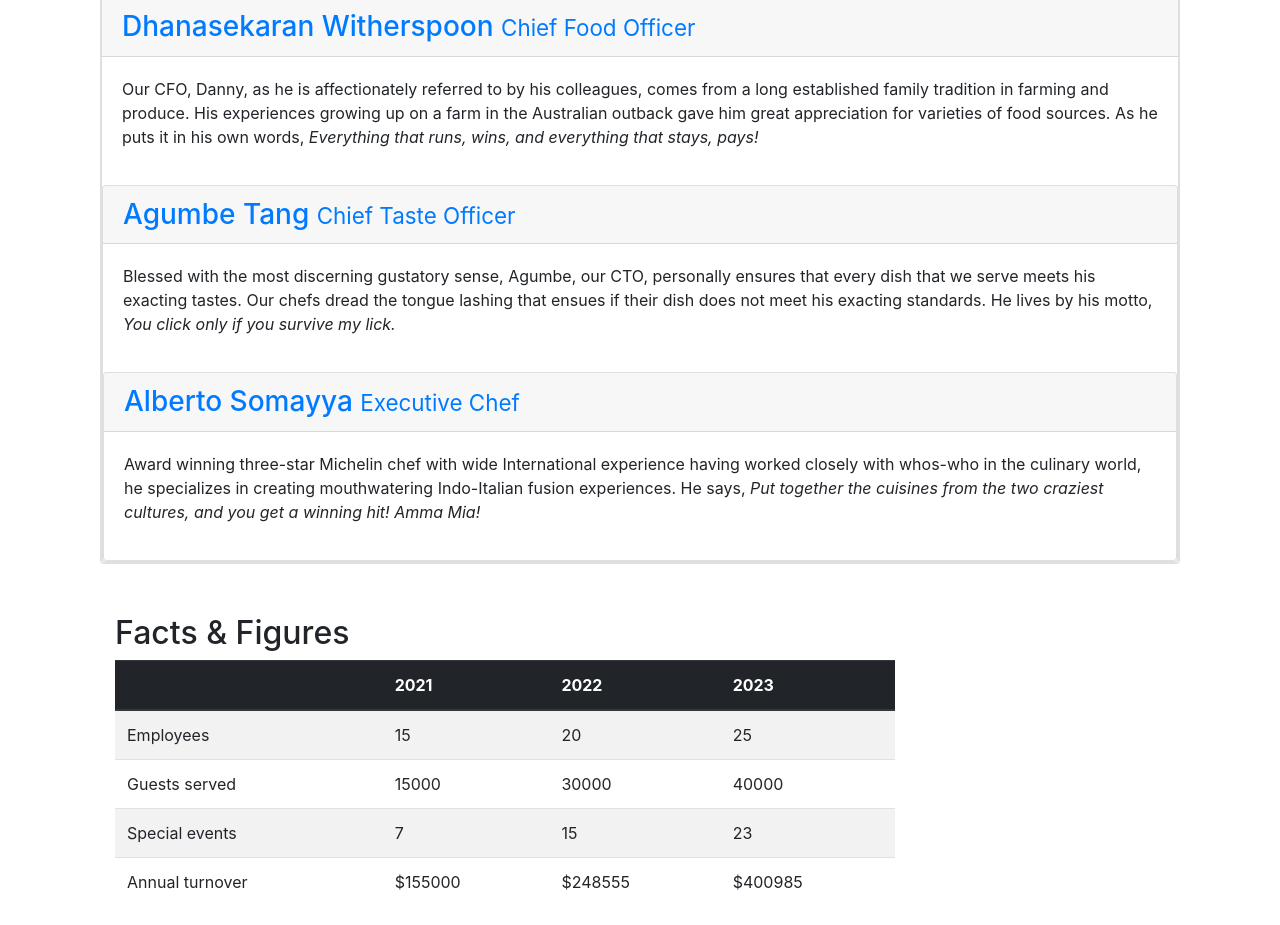
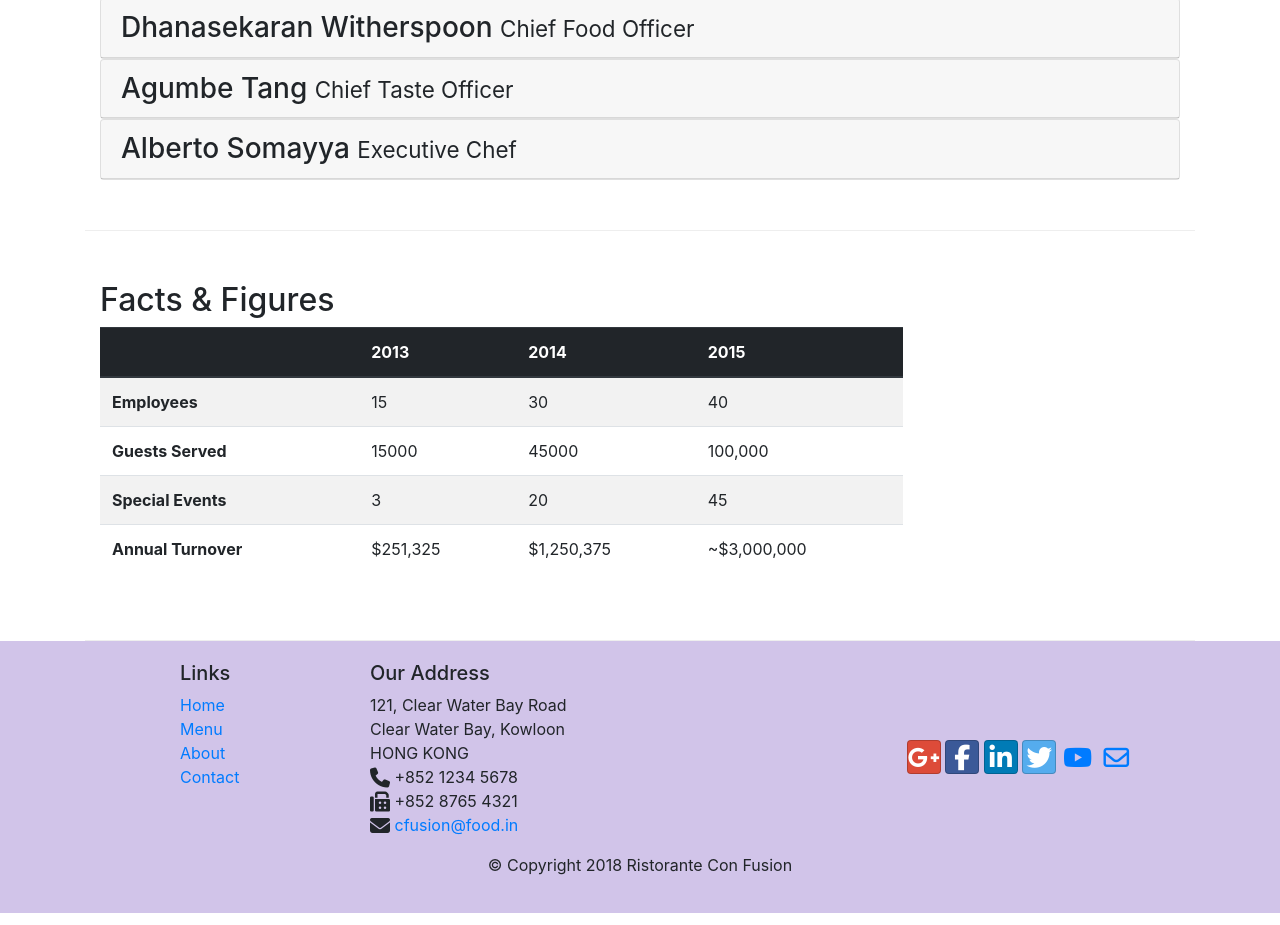
Before and after one commit to aljog786/courzera, a website: page aboutus.html in a window 1280 px wide. Shown: the part 1283-2208 px from the top of the page. Drawn offline with nearby package versions, Linux system fonts and the light colour scheme.

```diff
--- a/aboutus.html
+++ b/aboutus.html
@@ -117,53 +117,56 @@
 
                 <div id="accordion">
                     <div class="card">
-                        <div class="card-header" role="tab" id="peterHead">
+                      <div class="card-header" id="peterhead">
                         <h3 class="mb-0">
-                                <a href="" data-toggle="collapse" data-target="#peter">
+                          <a data-toggle="collapse" data-target="#peter">
                             Peter Pan <small>Chief Epicurious Officer</small>
                           </a>
                         </h3>
                       </div>
-                        <div class="collapse show" data-parent="#accordion" role="tabpanel" id="peter">
+                      <div class="collapse show" id="peter" data-parent="#accordion">
                         <div class="card-body">
                           <p class="d-none d-sm-block">Our CEO, Peter, credits his hardworking East Asian immigrant parents who undertook the arduous journey to the shores of America with the intention of giving their children the best future. His mother's wizardy in the kitchen whipping up the tastiest dishes with whatever is available inexpensively at the supermarket, was his first inspiration to create the fusion cuisines for which <em>The Frying Pan</em> became well known. He brings his zeal for fusion cuisines to this restaurant, pioneering cross-cultural culinary connections.</p>
                         </div>
                       </div>
+                    </div>
                     <div class="card">
-                            <div class="card-header" role="tab" id="dhanaHead">
+                      <div class="card-header" id="dannyhead">
                         <h3 class="mb-0">
-                                    <a href="" data-toggle="collapse" data-target="#dhana">
+                          <a data-toggle="collapse" data-target="#danny">
                             Dhanasekaran Witherspoon <small>Chief Food Officer</small>
                           </a>
                         </h3>
                       </div>
-                            <div class="collapse show" data-parent="#accordion" role="tabpanel" id="dhana">
+                      <div class="collapse" id="danny" data-parent="#accordion">
                         <div class="card-body">
-                                    <p class="d-none d-sm-block" >Our CFO, Danny, as he is affectionately referred to by his colleagues, comes from a long established family tradition in farming and produce. His experiences growing up on a farm in the Australian outback gave him great appreciation for varieties of food sources. As he puts it in his own words, <em>Everything that runs, wins, and everything that stays, pays!</em></p>
+                          <p class="d-none d-sm-block">Our CFO, Danny, as he is affectionately referred to by his colleagues, comes from a long established family tradition in farming and produce. His experiences growing up on a farm in the Australian outback gave him great appreciation for varieties of food sources. As he puts it in his own words, <em>Everything that runs, wins, and everything that stays, pays!</em></p>
+                        </div>
                       </div>
                     </div>
                     <div class="card">
-                                <div class="card-header" role="tab" id="agumbeHead">
+                      <div class="card-header" id="agumbehead">
                         <h3 class="mb-0">
-                                        <a href="" data-toggle="collapse" data-target="#agumbe">
+                          <a data-toggle="collapse" data-target="#agumbe">
                             Agumbe Tang <small>Chief Taste Officer</small>
                           </a>
                         </h3>
                       </div>
-                                <div class="collapse show" data-parent="#accordion" role="tabpanel" id="agumbe">
+                      <div class="collapse" id="agumbe" data-parent="#accordion">
                         <div class="card-body">
                           <p class="d-none d-sm-block">Blessed with the most discerning gustatory sense, Agumbe, our CTO, personally ensures that every dish that we serve meets his exacting tastes. Our chefs dread the tongue lashing that ensues if their dish does not meet his exacting standards. He lives by his motto, <em>You click only if you survive my lick.</em></p>
                         </div>
                       </div>
+                    </div>
                     <div class="card">
-                                <div class="card-header" role="tab" id="albertoHead">
+                      <div class="card-header" id="albertohead">
                         <h3 class="mb-0">
-                                        <a href="" data-toggle="collapse" data-target="#alberto">
+                          <a data-toggle="collapse" data-target="#alberto">
                             Alberto Somayya <small>Executive Chef</small>
                           </a>
                         </h3>
                       </div>
-                                <div class="collapse show" data-parent="#accordion" role="tabpanel" id="alberto">
+                      <div class="collapse" id="alberto" data-parent="#accordion">
                         <div class="card-body">
                           <p class="d-none d-sm-block">Award winning three-star Michelin chef with wide International experience having worked closely with whos-who in the culinary world, he specializes in creating mouthwatering Indo-Italian fusion experiences. He says, <em>Put together the cuisines from the two craziest cultures, and you get a winning hit! Amma Mia!</em></p>
                         </div>
@@ -172,7 +175,7 @@
                   </div>
               </div>
          </div>
-       </div>
+
          <div class="row row-content">
             <div class="col-12 col-sm-9">
               <h2>Facts &amp; Figures</h2>
@@ -181,41 +184,43 @@
                     <thead class="thead-dark">
                         <tr>
                             <th>&nbsp;</th>
-                            <th>2021</th>
-                            <th>2022</th>
-                            <th>2023</th>
+                            <th>2013</th>
+                            <th>2014</th>
+                            <th>2015</th>
                         </tr>
                     </thead>
                     <tbody>
                         <tr>
-                            <td>Employees</td>
+                            <th>Employees</th>
                             <td>15</td>
-                            <td>20</td>
-                            <td>25</td>
+                            <td>30</td>
+                            <td>40</td>
                         </tr>
                         <tr>
-                            <td>Guests served</td>
+                            <th>Guests Served</th>
                             <td>15000</td>
-                            <td>30000</td>
-                            <td>40000</td>
+                            <td>45000</td>
+                            <td>100,000</td>
                         </tr>
                         <tr>
-                            <td>Special events</td>
-                            <td>7</td>
-                            <td>15</td>
-                            <td>23</td>
+                            <th>Special Events</th>
+                            <td>3</td>
+                            <td>20</td>
+                            <td>45</td>
                         </tr>
                         <tr>
-                            <td>Annual turnover</td>
-                            <td>$155000</td>
-                            <td>$248555</td>
-                            <td>$400985</td>
+                            <th>Annual Turnover</th>
+                            <td>$251,325</td>
+                            <td>$1,250,375</td>
+                            <td>~$3,000,000</td>
                         </tr>
                     </tbody>
                 </table>
             </div>
+            <div class="col-12 col-sm-3">
             </div>
-        <div class="col-12 col-sm-3"></div>
+          </div>
+        </div>
        </div>
 
     <footer class="footer">
```
Also changed, not shown: index.html (+9 -1 lines). Lines whose indentation alone changed are shown as unchanged.
